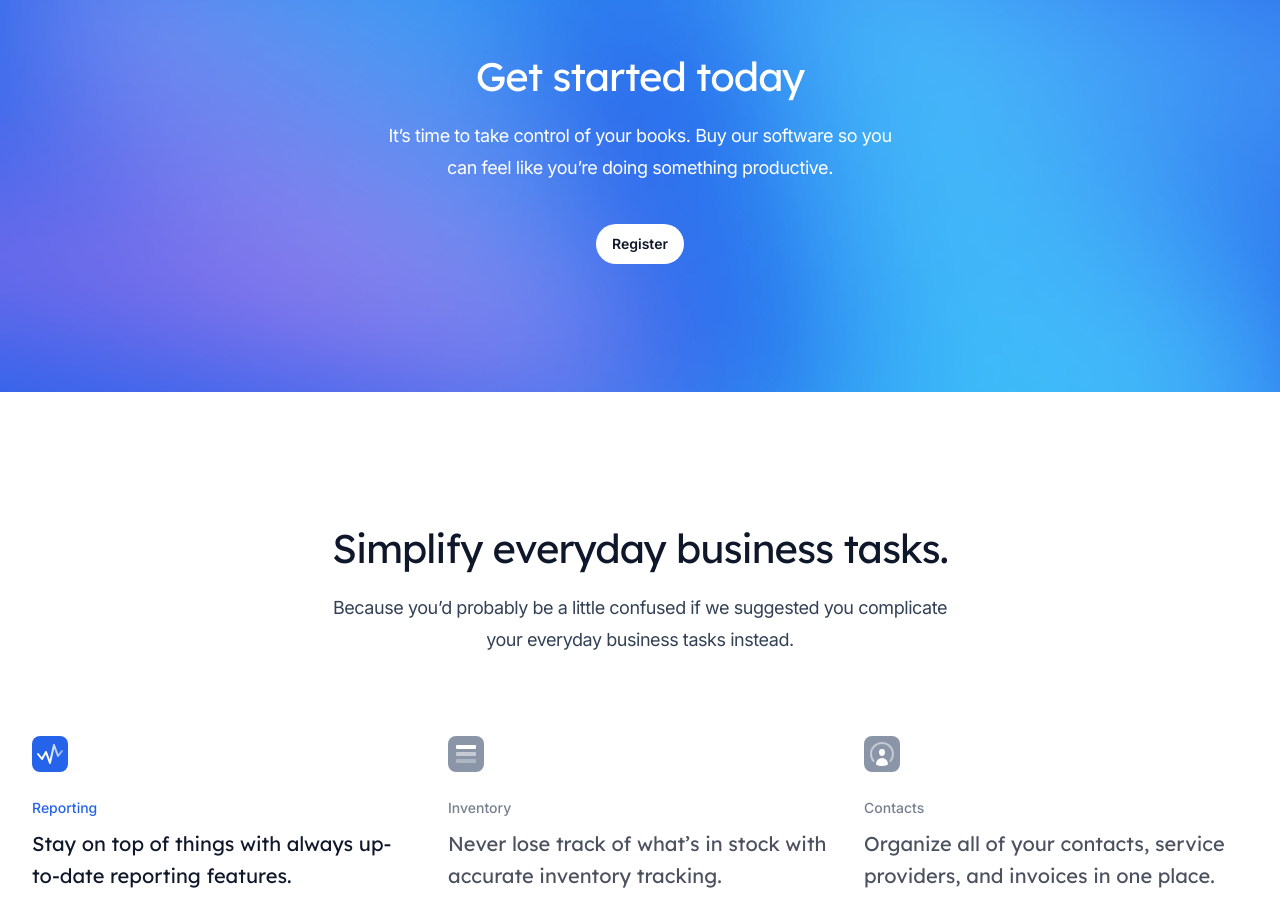
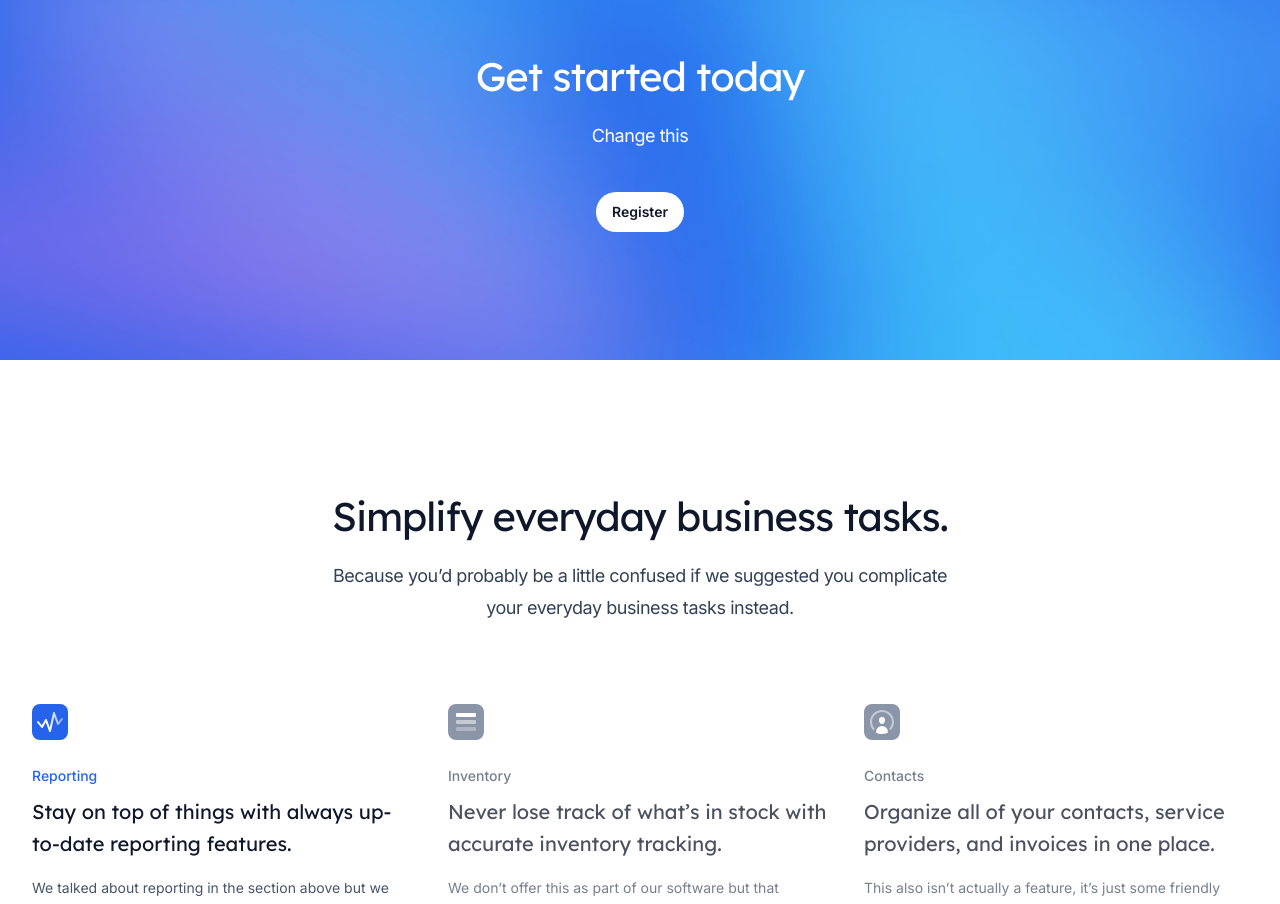
Before and after one commit to ashutoshweb/sanpec, a Next.js app: page / in a window 1280 px wide. Shown: the part 3200-4104 px from the top of the page. Built offline with nearby package versions, Linux system fonts and the light colour scheme.

Commit message:
Check gitignore

```diff
--- a/src/custom/CTARegister.jsx
+++ b/src/custom/CTARegister.jsx
@@ -24,8 +24,7 @@ export function CTARegister() {
             Get started today
           </h2>
           <p className="mt-4 text-lg tracking-tight text-white">
-            It’s time to take control of your books. Buy our software so you can
-            feel like you’re doing something productive.
+            Change this
           </p>
           <Button href="/register" color="white" className="mt-10">
             Register
```
